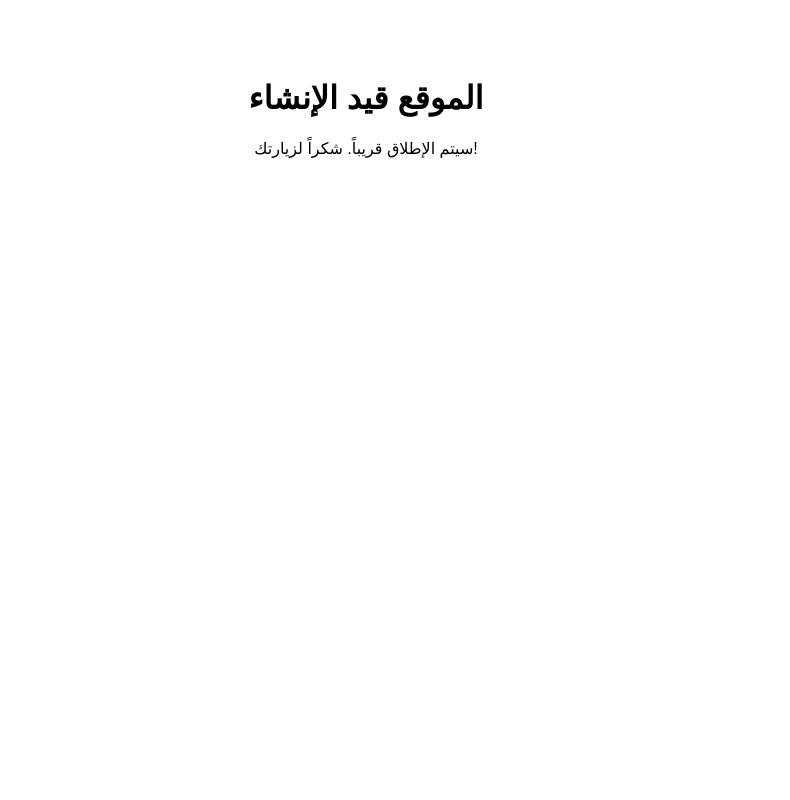
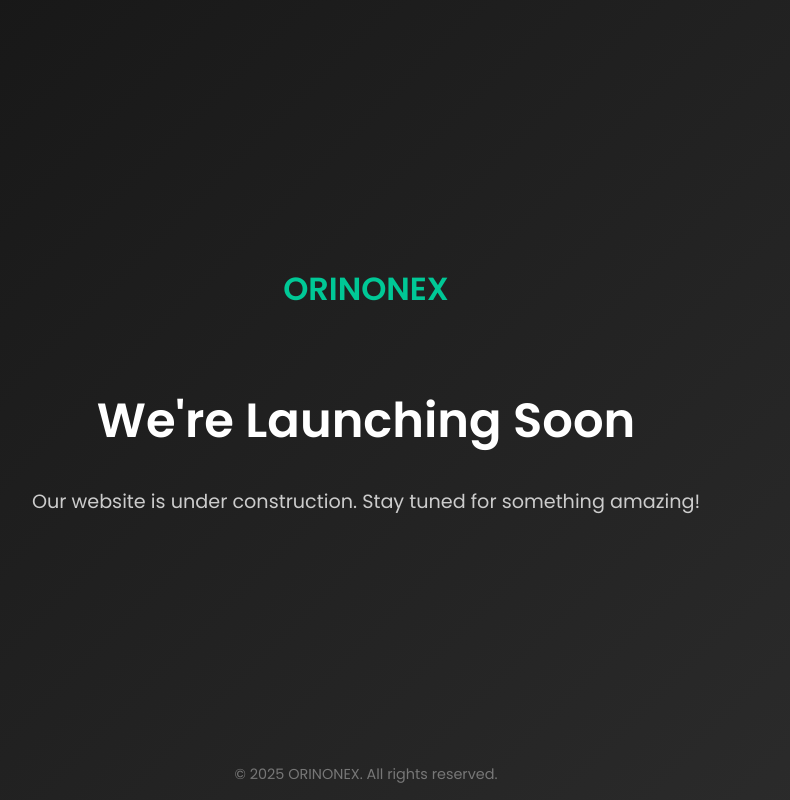
Before and after one commit to OM43EB/orinonex-coming-soon, a plain HTML site: page index.html in a window 1280 px wide. Shown: the whole page, without its empty margins (274-1064 px from the left). Drawn offline with Linux system fonts and the light colour scheme.

Commit message:
Update index.html

```diff
--- a/index.html
+++ b/index.html
@@ -1,12 +1,53 @@
 <!DOCTYPE html>
-<html lang="ar">
+<html lang="en">
 <head>
-  <meta charset="UTF-8" />
-  <meta name="viewport" content="width=device-width, initial-scale=1.0"/>
-  <title>قريباً</title>
+  <meta charset="UTF-8">
+  <title>ORINONEX | Coming Soon</title>
+  <meta name="viewport" content="width=device-width, initial-scale=1.0">
+  <link href="https://fonts.googleapis.com/css2?family=Poppins:wght@400;600&display=swap" rel="stylesheet">
+  <style>
+    * {
+      box-sizing: border-box;
+    }
+    body {
+      margin: 0;
+      padding: 0;
+      font-family: 'Poppins', sans-serif;
+      background: linear-gradient(135deg, #151515, #2d2d2d);
+      color: white;
+      display: flex;
+      flex-direction: column;
+      justify-content: center;
+      align-items: center;
+      height: 100vh;
+      text-align: center;
+    }
+    h1 {
+      font-size: 3rem;
+      margin-bottom: 10px;
+    }
+    p {
+      font-size: 1.2rem;
+      color: #ccc;
+    }
+    .logo {
+      font-size: 2rem;
+      font-weight: 600;
+      margin-bottom: 40px;
+      color: #00c896;
+    }
+    .footer {
+      position: absolute;
+      bottom: 15px;
+      font-size: 0.9rem;
+      color: #777;
+    }
+  </style>
 </head>
-<body style="font-family: Arial; text-align: center; padding: 50px;">
-  <h1>الموقع قيد الإنشاء</h1>
-  <p>سيتم الإطلاق قريباً. شكراً لزيارتك!</p>
+<body>
+  <div class="logo">ORINONEX</div>
+  <h1>We're Launching Soon</h1>
+  <p>Our website is under construction. Stay tuned for something amazing!</p>
+  <div class="footer">© 2025 ORINONEX. All rights reserved.</div>
 </body>
 </html>
```
